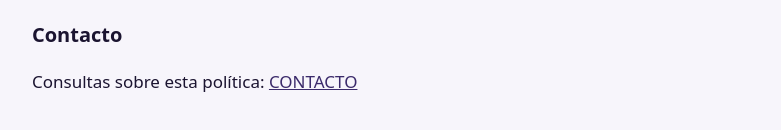
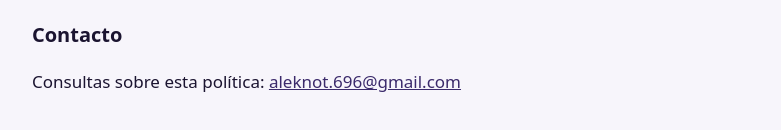
Before and after one commit to aleknot696/Seriefilos, a website: page docs/privacidad.html in a window 1280 px wide. Shown: the part 1146-1276 px from the top of the page, without its empty margins (248-1029 px from the left). Drawn offline with Linux system fonts and the light colour scheme.

Commit message:
Email de contacto en la política de privacidad
Co-Authored-By: Claude Opus 5.5 <noreply@anthropic.com>
Claude-Session: https://claude.ai/code/session_01NWEy1XhwF1caQMpcJ7ygXe

```diff
--- a/docs/privacidad.html
+++ b/docs/privacidad.html
@@ -23,5 +23,5 @@
 <h2>Menores</h2>
 <p>La app no está dirigida a menores de 13 años y no recopila datos personales.</p>
 <h2>Contacto</h2>
-<p>Consultas sobre esta política: <a href="mailto:CONTACTO">CONTACTO</a></p>
+<p>Consultas sobre esta política: <a href="mailto:aleknot.696@gmail.com">aleknot.696@gmail.com</a></p>
 </body></html>
```
